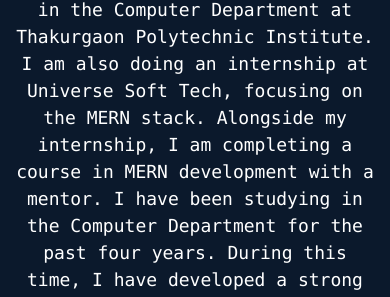
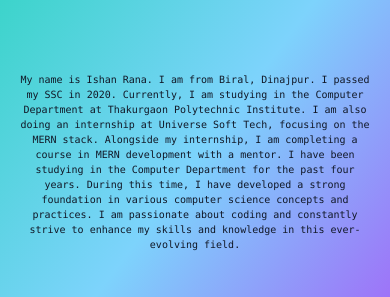
Before and after one commit to ishanrana363/Portfilio-Frontend, a React (Vite) app: page /about in a window 390 px wide. Shown: the part 165-462 px from the top of the page. Built offline with nearby package versions, Linux system fonts and the light colour scheme; no server answers.

Commit message:
about page responsive design completed

```diff
--- a/src/components/about/About.jsx
+++ b/src/components/about/About.jsx
@@ -1,11 +1,11 @@
 const About = () => {
   window.scrollTo(0, 0);
   return (
-    <div className="bg-bgPrimary">
+    <div className="bg-gradient-to-br from-teal-400 via-sky-300 via-blue-200 to-purple-500 bg-opacity-100">
       <div className="max-w-screen-xl mx-auto min-h-[calc(100vh-318px)] flex items-center p-4 ">
         <p
-          className="text-white lg:text-lgP md:text-mdP text-smP  text-center font-mono "
-         // Animation duration and easing
+          className="text-gray-900  md:text-2xl text-[10px]  text-center font-mono "
+        // Animation duration and easing
         >
           My name is Ishan Rana. I am from Biral, Dinajpur. I passed my SSC in 2020. Currently, I am studying in the Computer Department at Thakurgaon Polytechnic Institute. I am also doing an internship at Universe Soft Tech, focusing on the MERN stack. Alongside my internship, I am completing a course in MERN development with a mentor. I have been studying in the Computer Department for the past four years. During this time, I have developed a strong foundation in various computer science concepts and practices. I am passionate about coding and constantly strive to enhance my skills and knowledge in this ever-evolving field.
         </p>
```
